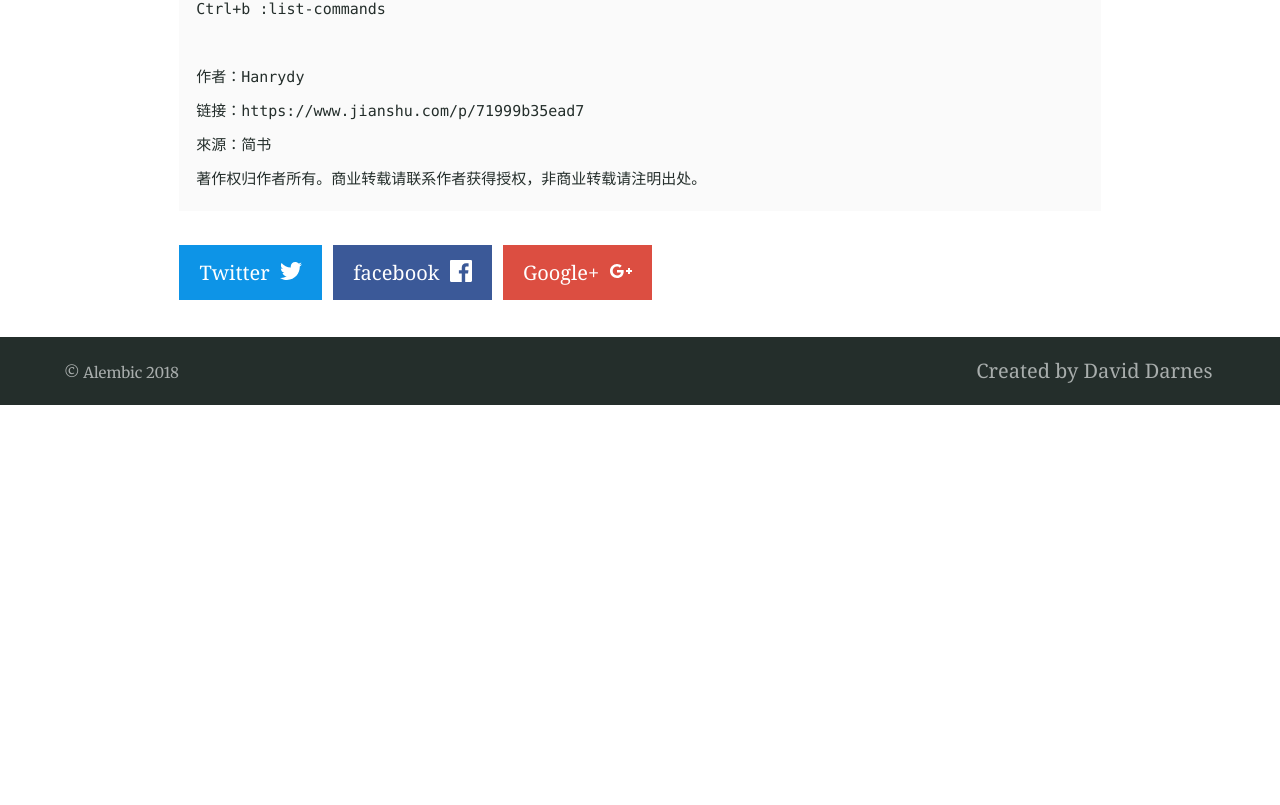
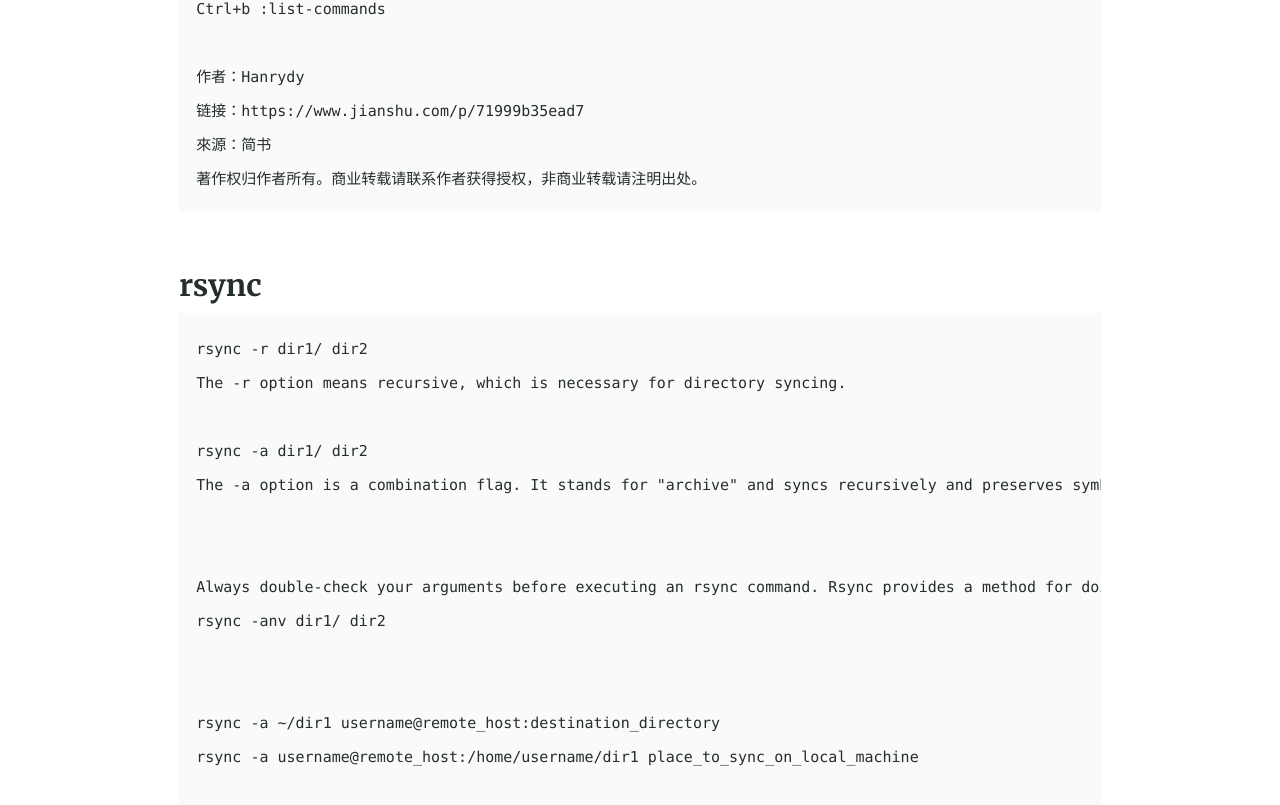
Before and after one commit to wudixm/wudixm.github.io, a Jekyll site: the page built from _posts/2017-10-21-Linux-Command.md, in a window 1280 px wide and 900 px high, scrolled down 22890 px. Shown: the top 805 px of the window. Built offline with Jekyll 4.4.1, drawn with Linux system fonts in a browser that asks for light colours; our own code applies the rules of GitHub Pages for plain Markdown files; before the commit the page ends 23295 px from its top, so only the background shows below that.

Commit message:
add linux command rsync

````diff
--- a/_posts/2017-10-21-Linux-Command.md
+++ b/_posts/2017-10-21-Linux-Command.md
@@ -684,3 +684,24 @@ Ctrl+b :list-commands
 來源：简书
 著作权归作者所有。商业转载请联系作者获得授权，非商业转载请注明出处。
 ```
+
+### rsync
+
+```
+rsync -r dir1/ dir2
+The -r option means recursive, which is necessary for directory syncing.
+
+rsync -a dir1/ dir2
+The -a option is a combination flag. It stands for "archive" and syncs recursively and preserves symbolic links, special and device files, modification times, group, owner, and permissions. It is more commonly used than -r and is usually what you want to use.
+
+
+Always double-check your arguments before executing an rsync command. Rsync provides a method for doing this by passing the -n or --dry-run options. The -v flag (for verbose) is also necessary to get the appropriate output:
+rsync -anv dir1/ dir2
+
+
+rsync -a ~/dir1 username@remote_host:destination_directory
+rsync -a username@remote_host:/home/username/dir1 place_to_sync_on_local_machine
+
+
+
+```
````
